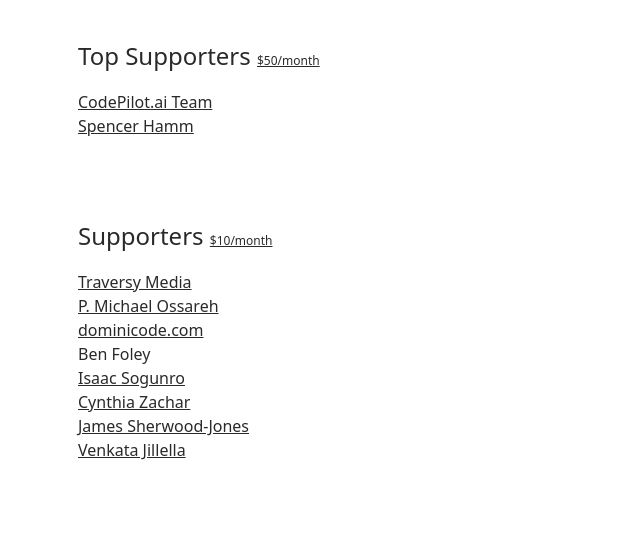
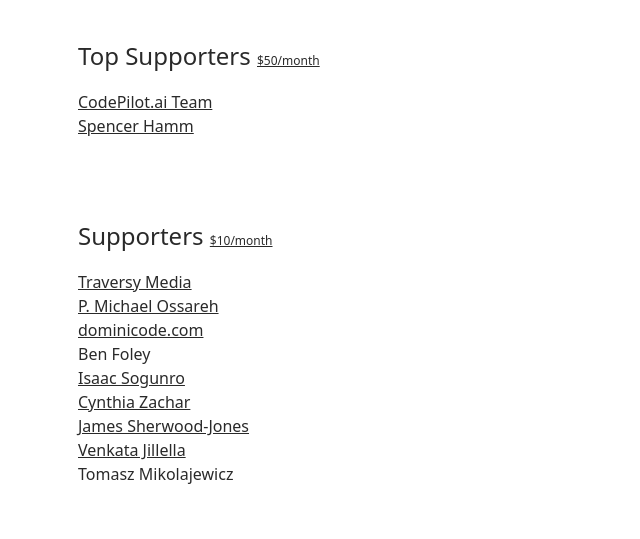
Before and after one commit to typicode/typicode.github.io, a website: page index.html in a window 1280 px wide. Shown: the part 716-1255 px from the top of the page, without its empty margins (242-882 px from the left). Drawn offline with nearby package versions, Linux system fonts and the light colour scheme.

Commit message:
Update index.html

```diff
--- a/index.html
+++ b/index.html
@@ -119,6 +119,7 @@
     <li><a href="http://cyzachar.me">Cynthia Zachar</a></li>
     <li><a href="https://jsherz.com">James Sherwood-Jones</a></li>
     <li><a href="http://jillella.com/">Venkata Jillella</a></li>
+    <li>Tomasz Mikolajewicz</li>
   </ul>
 
   <h2>Become a Patron</h2>
```
